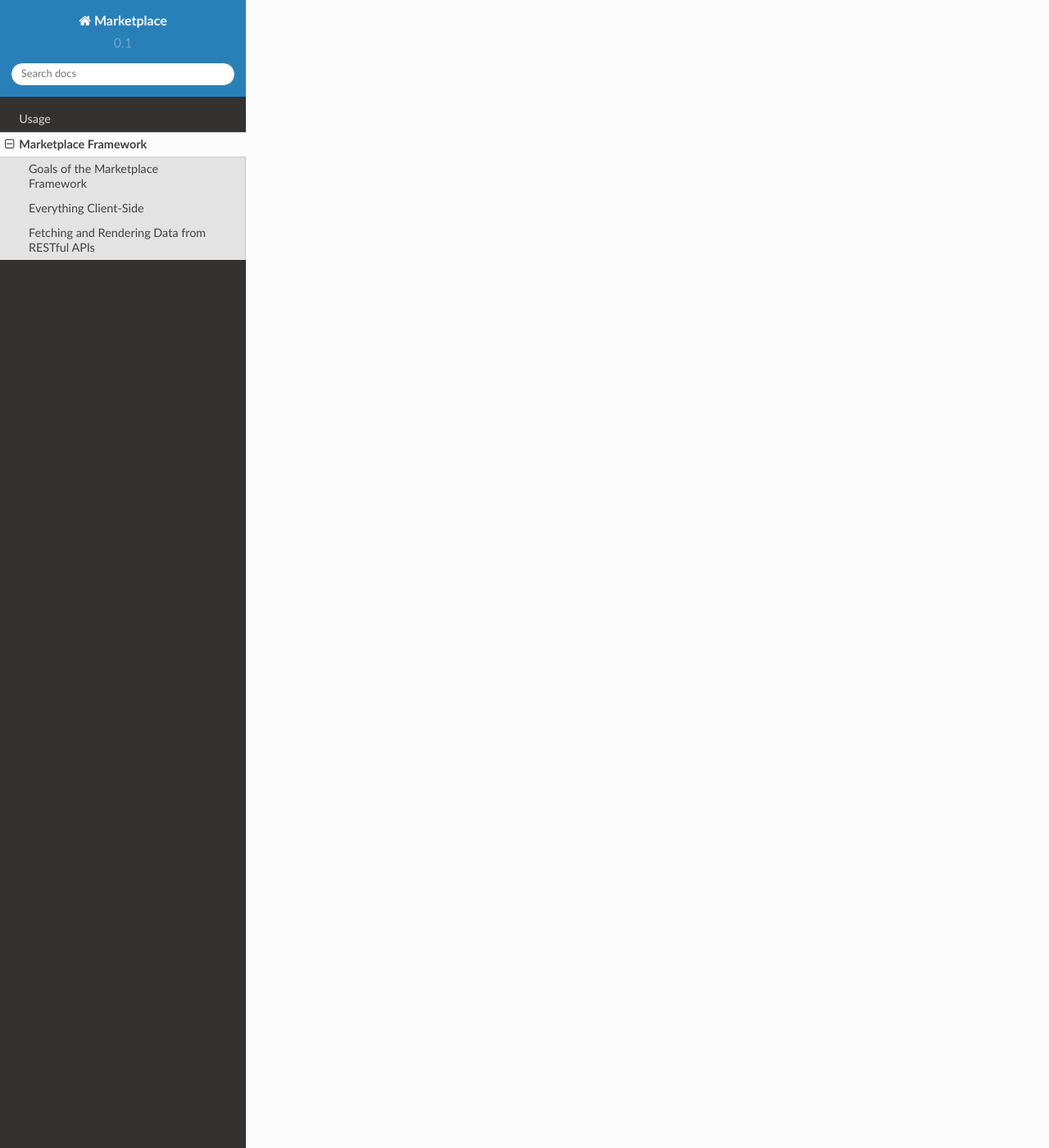
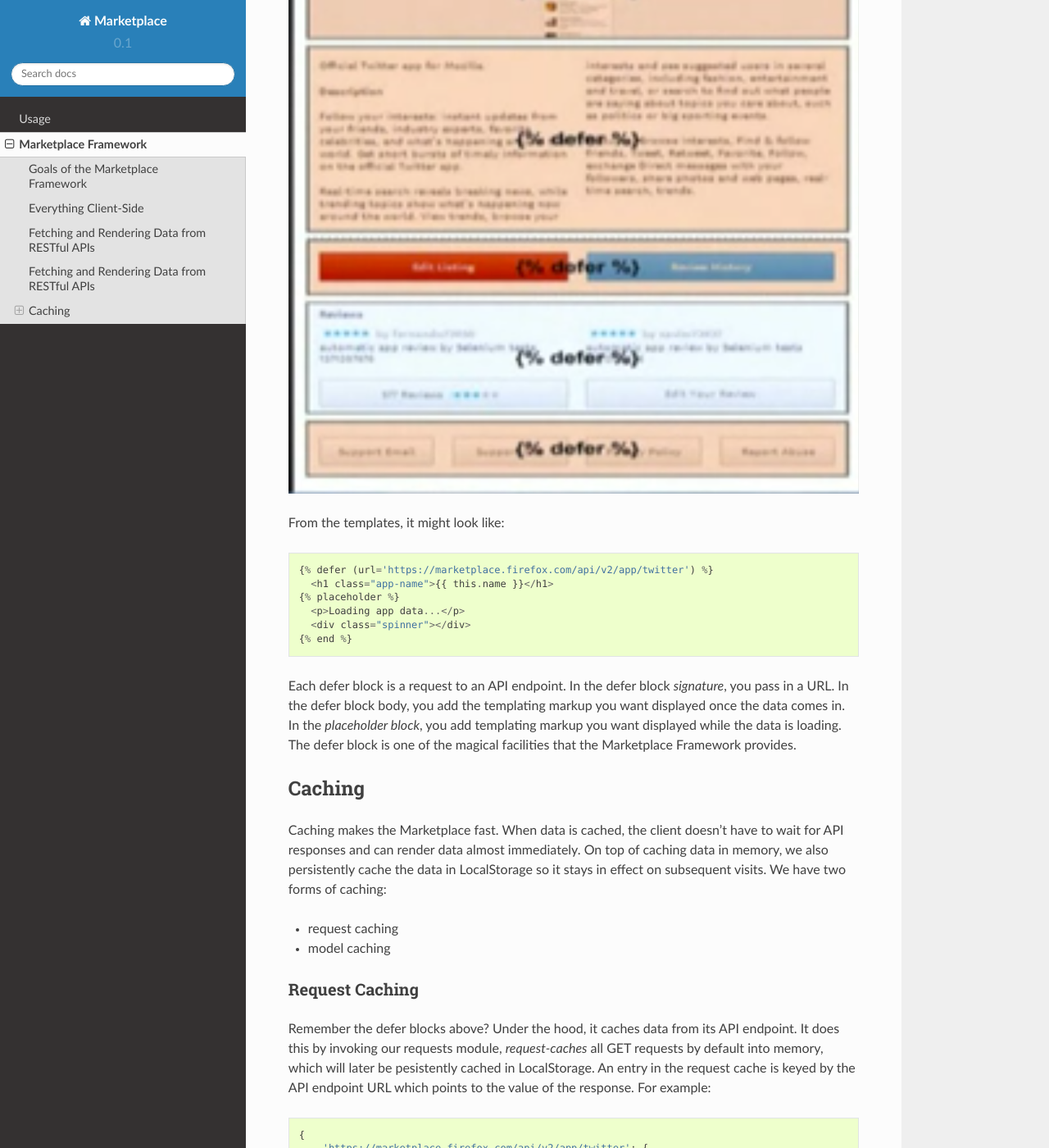
Before and after one commit to mozilla/marketplace-frontend-docs, a Sphinx documentation site: the page built from docs/topics/framework.rst, in a window 1280 px wide and 1400 px high, scrolled down 3265 px. Shown: the whole window at 82% size. Built offline with Sphinx 7.4.7 and the Read the Docs theme 2.0.0, drawn with Linux system fonts in a browser that asks for light colours; pages that are not in the unit, such as notebooks, are missing from menus; some of the changed text lies outside the part shown.

Commit message:
about caching

```diff
--- a/docs/topics/framework.rst
+++ b/docs/topics/framework.rst
@@ -83,3 +83,97 @@
 you add templating markup you want displayed while the data is loading. The
 defer block is one of the magical facilities that the Marketplace Framework
 provides.
+
+Fetching and Rendering Data from RESTful APIs
+~~~~~~~~~~~~~~~~~~~~~~~~~~~~~~~~~~~~~~~~~~~~~
+
+While an asynchronous request to an API endpoint is being made, we generally
+want to show something to the user in the process, like a spinner. And when
+the data comes in, we want to replace that *placeholder* with rendered
+markup. To do so, the Marketplace Frontend implements in the page rendering
+engine something called a *defer block*, which is used from the templates. Here
+is a visual representation using for example an
+`Marketplace app detail page <https://marketplace.firefox.com/app/twitter>`_:
+
+.. image:: ../img/deferblocks.png
+
+From the templates, it might look like::
+
+    {% defer (url='https://marketplace.firefox.com/api/v2/app/twitter') %}
+      <h1 class="app-name">{{ this.name }}</h1>
+    {% placeholder %}
+      <p>Loading app data...</p>
+      <div class="spinner"></div>
+    {% end %}
+
+Each defer block is a request to an API endpoint. In the defer block
+*signature*, you pass in a URL. In the defer block body, you add the templating
+markup you want displayed once the data comes in. In the *placeholder block*,
+you add templating markup you want displayed while the data is loading. The
+defer block is one of the magical facilities that the Marketplace Framework
+provides.
+
+Caching
+~~~~~~~
+
+Caching makes the Marketplace fast. When data is cached, the client doesn't
+have to wait for API responses and can render data almost immediately. On top
+of caching data in memory, we also persistently cache the data in LocalStorage
+so it stays in effect on subsequent visits. We have two forms of caching:
+
+* request caching
+* model caching
+
+Request Caching
+_______________
+
+Remember the defer blocks above? Under the hood, it caches data from its API
+endpoint. It does this by invoking our requests module, *request-caches*
+all GET requests by default into memory, which will later be pesistently cached
+in LocalStorage. An entry in the request cache is keyed by the API endpoint
+URL which points to the value of the response. For example::
+
+    {
+        'https://marketplace.firefox.com/api/v2/app/twitter': {
+            'author': 'Twitter',
+            'name': 'Twitter',
+            ...
+        }
+    }
+
+Model Caching
+_____________
+
+Model caching is a more granular form of caching. It is useful when we request
+a list of data, and each entry in that list represents an object. For instance,
+an app listing endpoint returns a list of apps. Model caching allows us to
+extract from the list and store each object in the cache individually such that
+we can access that specific object individually.
+
+The defer block handles this as well, though we need to pass in some parameters
+to its signature. For instance::
+
+    {% defer (url='https://marketplace.firefox.com/api/v2/feed/collection/list-of-apps',
+              as='app', key='slug')
+      ...
+    {% end %}
+
+This requests an endpoint that returns a list of apps. We tell the defer block
+to *model-cache* these *as* an *app* and *key* them in the cache by their slug
+field. Whereas request caching invokes our requests module, model caching
+invokes our models module (although the models module will call our requests
+module if the model cache hasn't been primed). The model cache might look like::
+
+    {
+        'apps': {
+            'facebook': {
+                'author': 'Facebook',
+                'name': 'Facebook',
+            },
+            'twitter': {
+                'author': 'Twitter',
+                'name': 'Twitter',
+                ...
+            }
+        }
+    }
--- a/docs/topics/usage.rst
+++ b/docs/topics/usage.rst
@@ -139,7 +139,7 @@
 * `make clean` - deletes generated and temporary files
 * `make lint` - lints the project's JS with JSHint
 * `gulp bower_copy` - performs the Bower copying step described in Installation
-* `gulp require_config` - performs the `require.js` generation described in
+* `gulp require_config` - performs the require.js generation described in
                           Installation
 * `gulp css_compile` - compiles Stylus files
 * `gulp templates_build` - compiles Nunjucks templates
```
